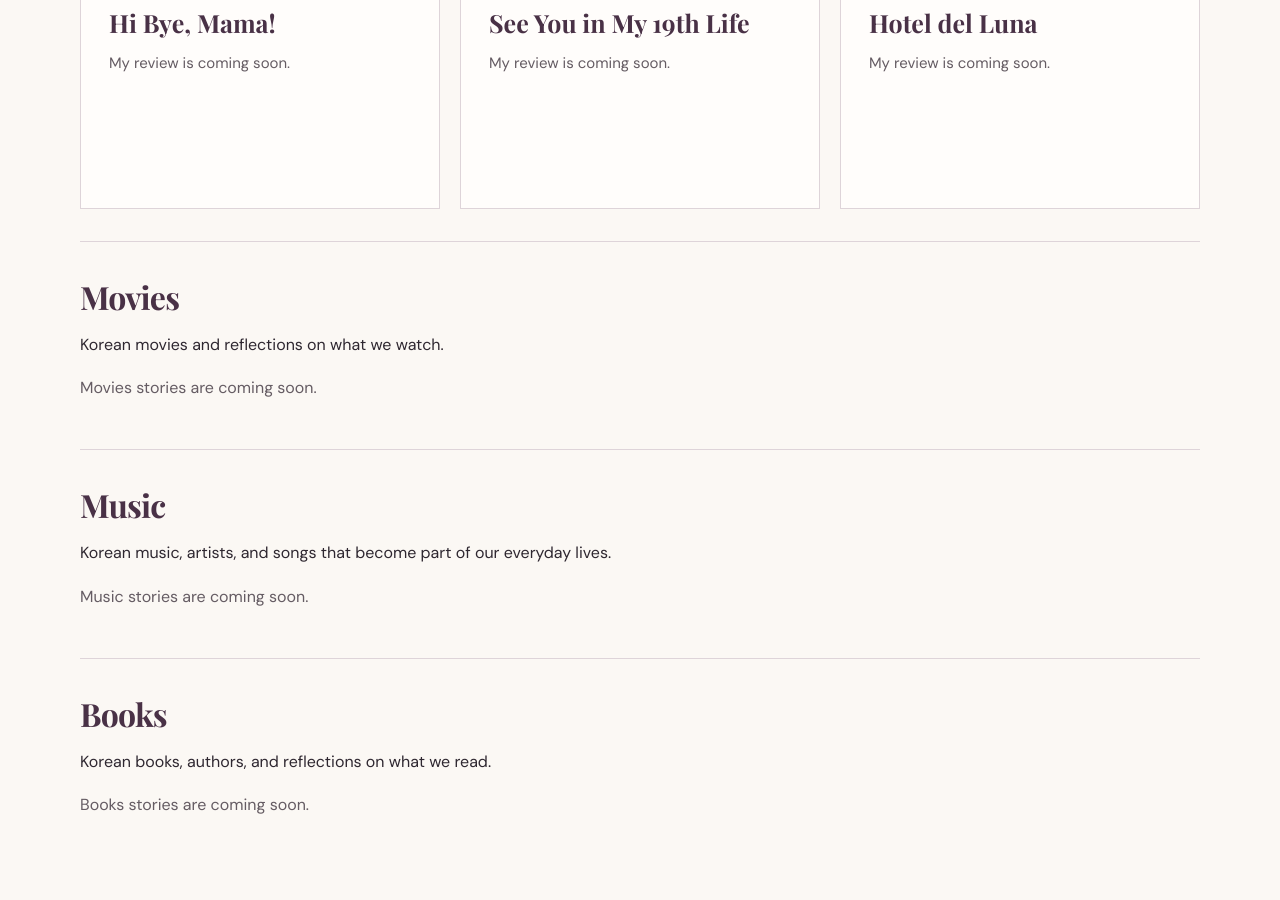
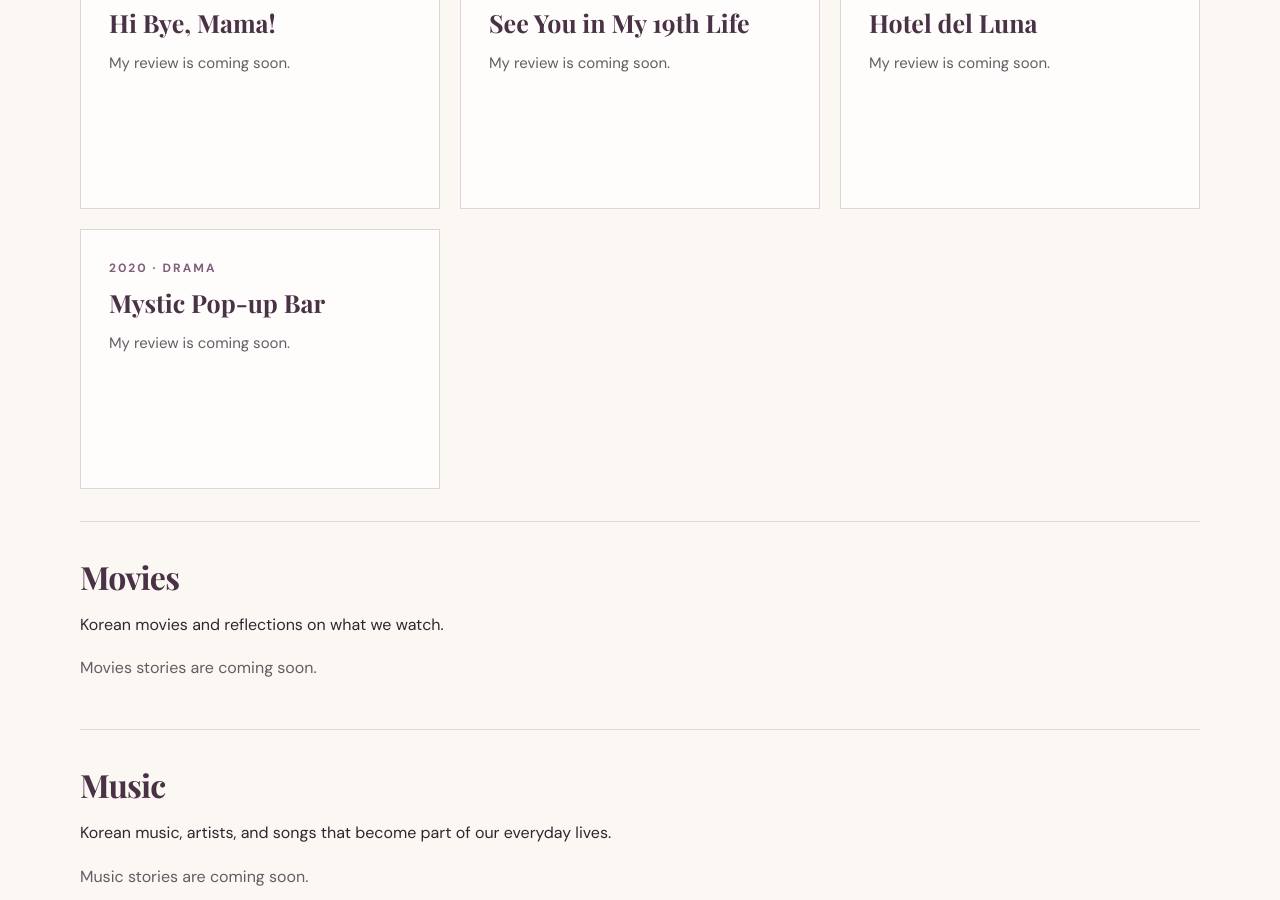
Before and after one commit to lydiarim22-coder/mindoflydia, a Jekyll site: the page built from korean-culture.html, in a window 1280 px wide and 900 px high, scrolled down 1214 px. Built offline with Jekyll 4.4.1, drawn with Linux system fonts in a browser that asks for light colours; some web fonts are replaced.

Commit message:
Add Mystic Pop-up Bar to Korean Culture dramas

```diff
--- a/_data/korean_culture_items.yml
+++ b/_data/korean_culture_items.yml
@@ -15,3 +15,9 @@
   genre: Romance
   topic: dramas
   note: "My review is coming soon."
+
+- title: "Mystic Pop-up Bar"
+  year: 2020
+  genre: Drama
+  topic: dramas
+  note: "My review is coming soon."
```
